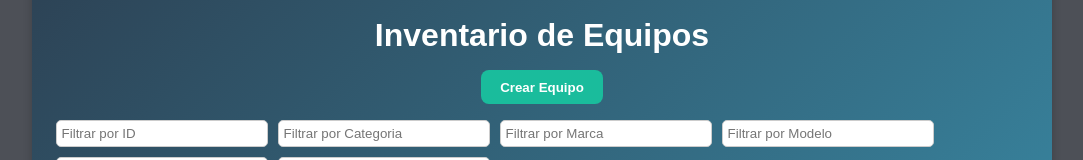
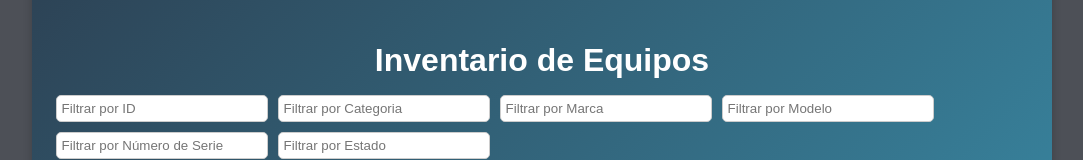
Before and after one commit to AtoBerenguer/gehm, a Vue app: page /inventary in a window 1280 px wide. Shown: the part 267-427 px from the top of the page, without its empty margins (98-1181 px from the left). Built offline with nearby package versions, Linux system fonts and the light colour scheme; no server answers.

Commit message:
Agregar control de acceso para el botón "Crear Equipo" basado en el rol del usuario

```diff
--- a/src/components/inventary/allInventario.vue
+++ b/src/components/inventary/allInventario.vue
@@ -1,7 +1,7 @@
 <template>
     <div class="container">
         <h2 class="title">Inventario de Equipos</h2>
-        <button @click="abrirModal()" class="btn-create">Crear Equipo</button>
+        <button v-if="rolId == '1'" @click="abrirModal()" class="btn-create">Crear Equipo</button>
 
         <!-- Filtros por columna -->
         <div class="filters">
@@ -36,6 +36,7 @@ export default {
     data() {
         return {
             equipos: [],
+            rolId: '',
             mostrarModal: false,
             mostrarModalEquipo: false,
             equipoSelecionado: null,
@@ -61,6 +62,8 @@ export default {
         }
     },
     mounted() {
+        this.rolId = localStorage.getItem("rol_id");
+
         axios.get('http://localhost/BDD-MedicalEquipment/controller/inventary/CRUD_INVENTARY.php')
             .then(response => {
                 this.equipos = response.data;
@@ -68,6 +71,8 @@ export default {
             .catch(error => {
                 console.log("Error: ", error);
             });
+        this.rolId = localStorage.getItem("rol_id");
+
     },
     methods: {
         abrirModal() {
```
